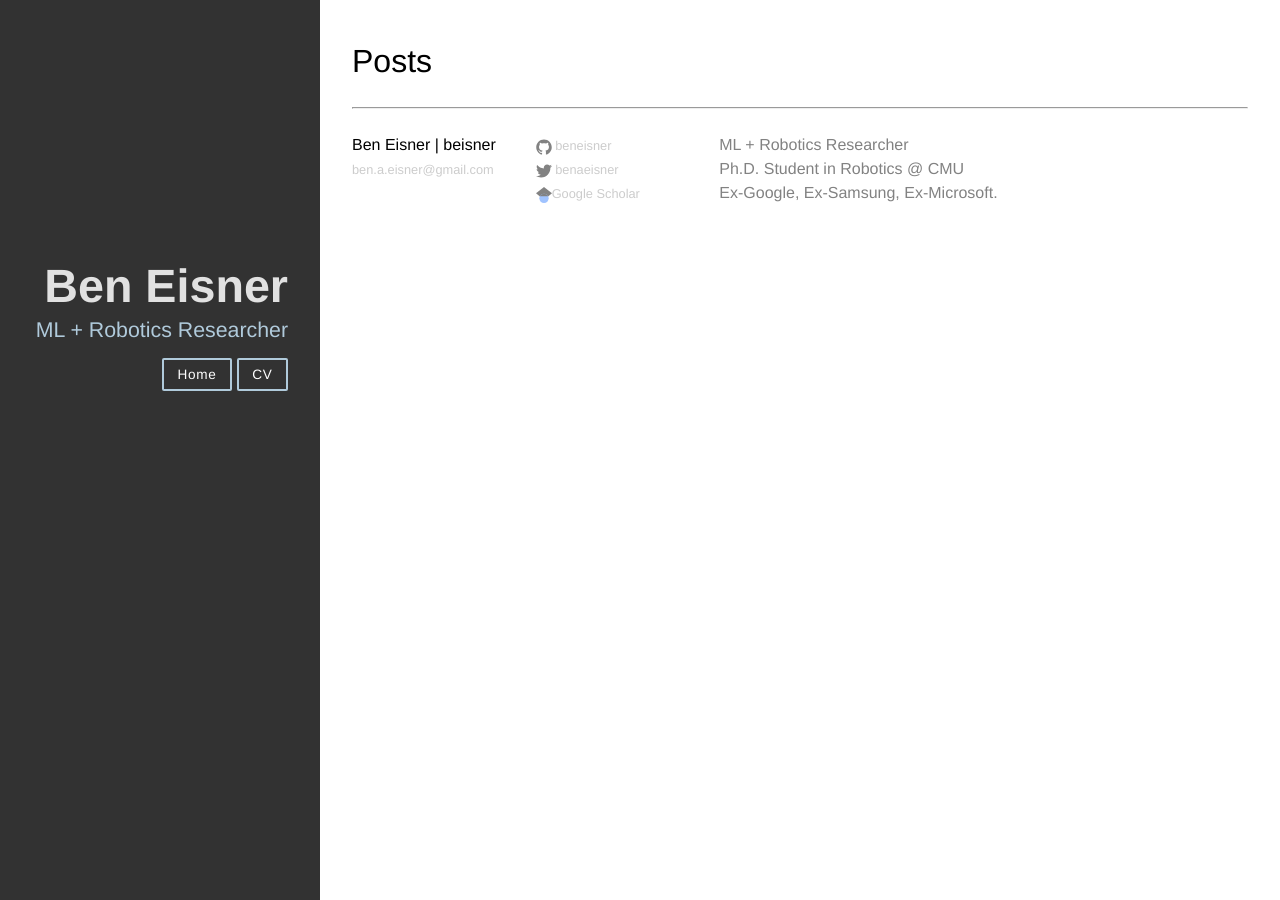
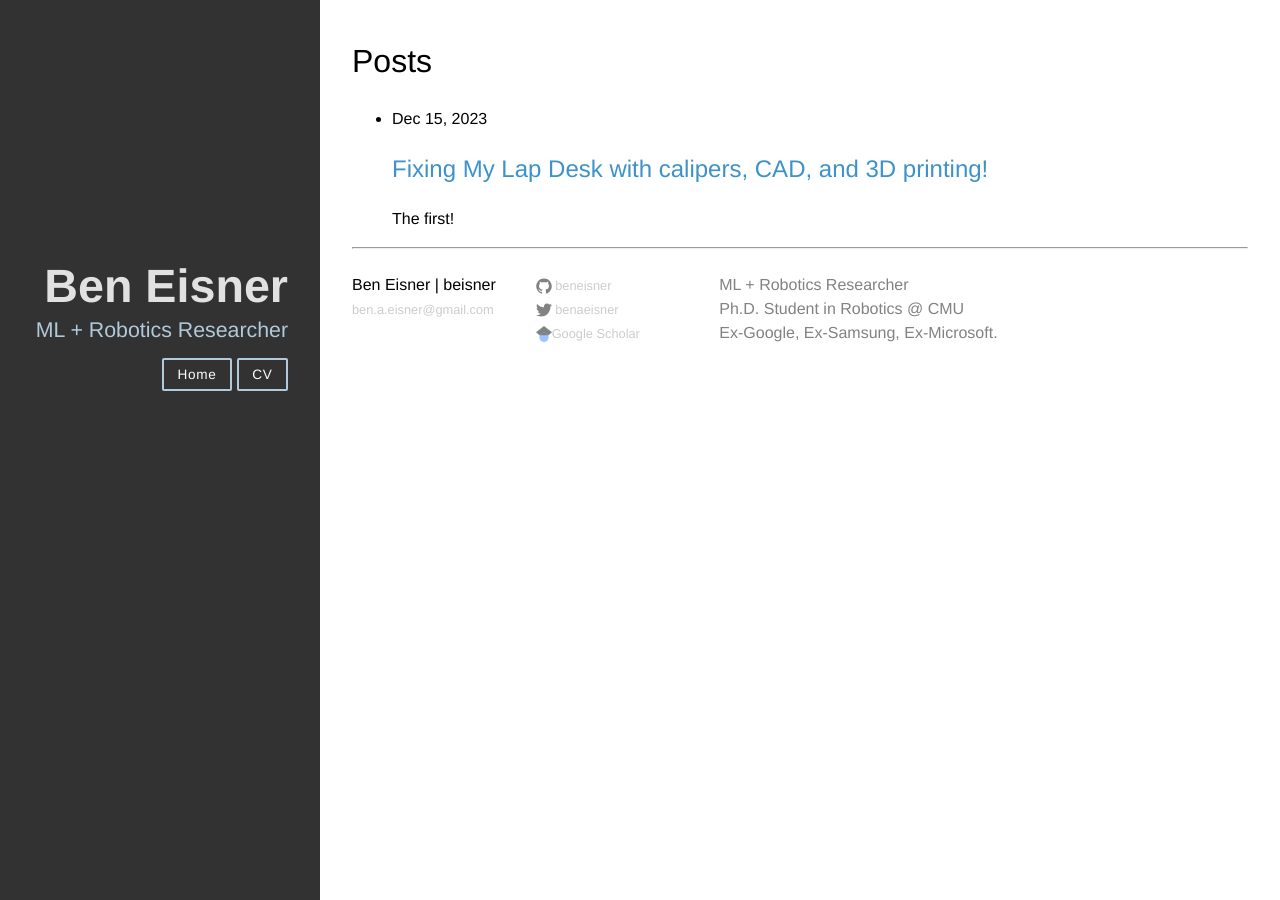
Before and after one commit to beneisner/beneisner.github.io, a Jekyll site: the page built from posts.html, in a window 1280 px wide. Built offline with Jekyll 4.4.1, drawn with Linux system fonts in a browser that asks for light colours; nearby versions of some CDN libraries.

Commit message:
first blog draft

```diff
--- /dev/null
+++ b/_posts/2023-12-15-fixing-my-lab-desk.md
@@ -0,0 +1,10 @@
+---
+layout: post
+title:  "Fixing My Lap Desk with calipers, CAD, and 3D printing!"
+date:   2023-12-15 01:25:00 +0000
+categories: CAD
+---
+
+The first!
+
+The second!
```
Also changed, not shown: Gemfile.lock, _layouts/post.html (line endings or trailing spaces).
